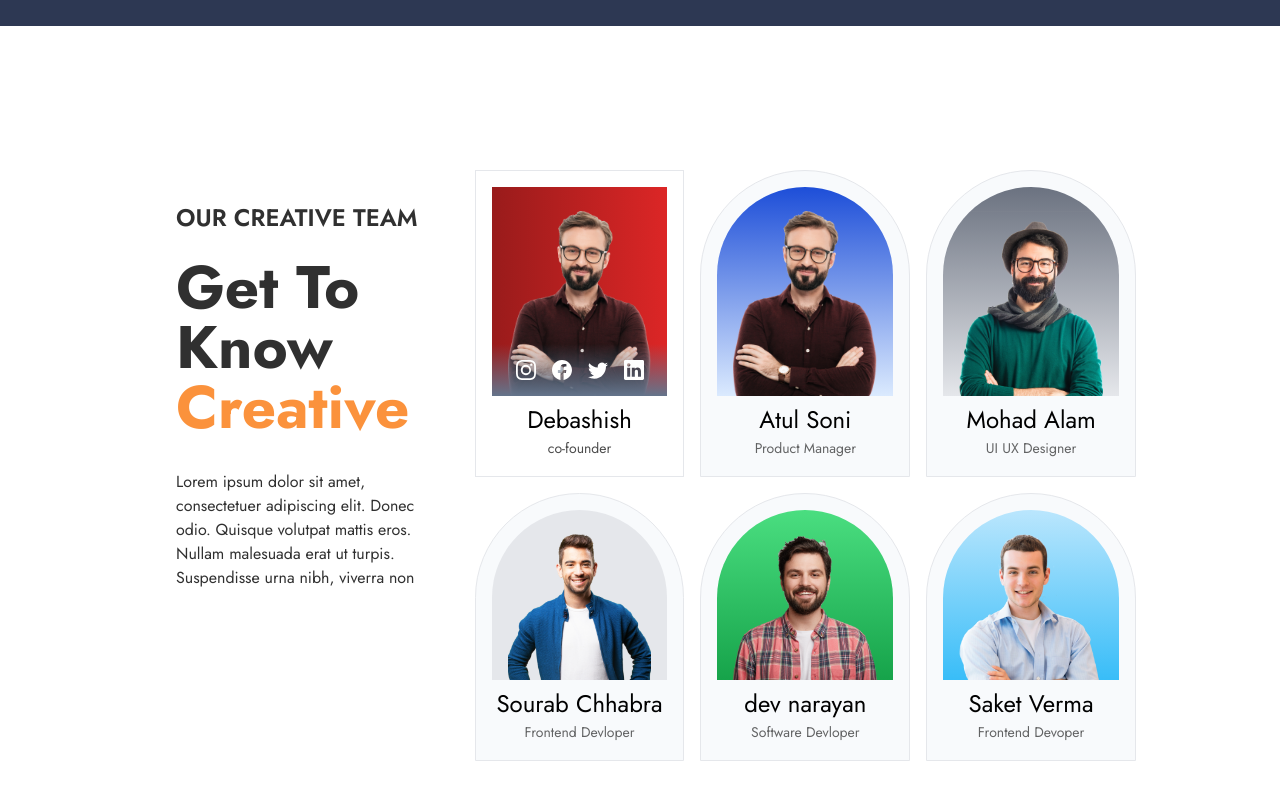
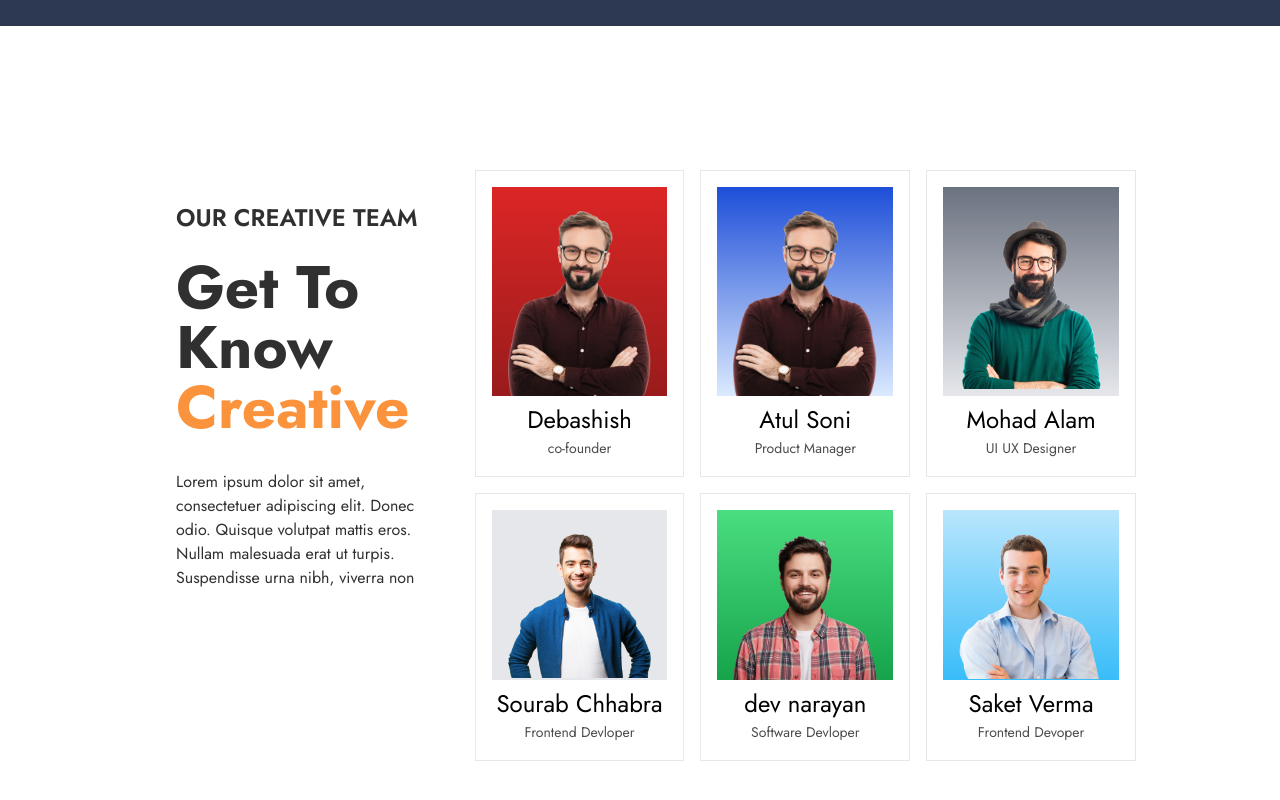
Before and after one commit to saketverma-03-alt/altheory, a Next.js app: page / in a window 1280 px wide. Shown: the part 5521-6321 px from the top of the page. Built offline with nearby package versions, Linux system fonts and the light colour scheme.

Commit message:
added hover transition on teams card

```diff
--- a/src/components/teamSection.jsx
+++ b/src/components/teamSection.jsx
@@ -10,6 +10,12 @@ import Image from "next/image";
 import { Facebook, Instagram, Linkedin, Twitter } from "react-bootstrap-icons";
 
 const teamMembers = [
+    {
+    name: "Debashish",
+    des: "co-founder",
+    css: " bg-gradient-to-r  from-red-800 to-red-600",
+    image: AtulSoni,
+  },
   {
     name: "Atul Soni",
     des: "Product Manager",
@@ -124,13 +130,35 @@ export function TeamSection() {
           </p>
         </div>
         <div className="grid relative grid-cols-2 lg:grid-cols-3 col-span-2 gap-4 text-black">
-          <div className="border md:p-4 flex flex-col gap-2 p-2">
-            <figure className="flex-1 relative bg-gradient-to-r pt-2 md:pt-6  from-red-800 to-red-600">
+
+
+          {/* team members frame */}
+          {teamMembers.map((item) => {
+            return (
+              <>
+                {/* <div className="border bg-slate-50 p-2 md:p-4 flex transition-all duration-500 ease-in hover:rounded-t-full flex-col gap-2">
+                  <figure
+                    className={`${item.css} flex-1 bg-gradient-to-t pt-2 md:pt-6 px-4 transition-all duration-500 ease-in hover:rounded-t-full  flex justify-center `}
+                  >
+                    <Image
+                      src={item.image}
+                      className=" w-full h-full object-cover"
+                    />
+                  </figure>
+                  <p className="w-full text-center">
+                    <span className="text-md md:text-2xl">{item.name}</span>
+                    <br />
+                    <span className="text-sm md:text-md  opacity-60">{item.des}</span>
+                  </p>{" "}
+                </div> */}
+
+          <div className="border md:p-4 flex flex-col gap-2 p-2 group transition-all duration-500 ease-in-out hover:rounded-t-full">
+          <figure className={`${item.css}  flex-1 group-hover:rounded-t-full relative transition-all duration-500 ease-in-out bg-gradient-to-t pt-2 md:pt-6 `}>
               <div className="px-4">
-                <Image src={AtulSoni} className="w-full " />
+                <Image src={item.image} className="w-full " />
               </div>
 
-              <div className="absolute bottom-0 bg-gradient-to-t text-white gap-4 text-xl pb-4 from-slate-500  via-transparent h-1/2 w-full flex items-end justify-center">
+              <div className="absolute bottom-0 bg-gradient-to-t text-white gap-4 text-xl group-hover:text-3xl pb-4 from-slate-500 group-hover:opacity-100 transition-all flex via-transparent h-1/2 w-full opacity-0 items-end justify-center">
                 <a href="#home" className="block hover:text-primary">
                   <Instagram />
                 </a>
@@ -147,30 +175,10 @@ export function TeamSection() {
             </figure>
 
             <p className="w-full text-center">
-              <span className="text-md md:text-2xl">Debashish</span> <br />
-              <span className="text-sm md:text-md opacity-70">co-founder</span>
+              <span className="text-md md:text-2xl">{item.name}</span> <br />
+              <span className="text-sm md:text-md opacity-70">{item.des}</span>
             </p>
           </div>
-
-          {/* team members frame */}
-          {teamMembers.map((item) => {
-            return (
-              <>
-                <div className="border bg-slate-50 p-2 md:p-4 flex rounded-t-full flex-col gap-2">
-                  <figure
-                    className={`${item.css} flex-1 bg-gradient-to-t pt-2 md:pt-6 px-4  rounded-t-full  flex justify-center `}
-                  >
-                    <Image
-                      src={item.image}
-                      className=" w-full h-full object-cover"
-                    />
-                  </figure>
-                  <p className="w-full text-center">
-                    <span className="text-md md:text-2xl">{item.name}</span>
-                    <br />
-                    <span className="text-sm md:text-md  opacity-60">{item.des}</span>
-                  </p>{" "}
-                </div>
               </>
             );
           })}
```
